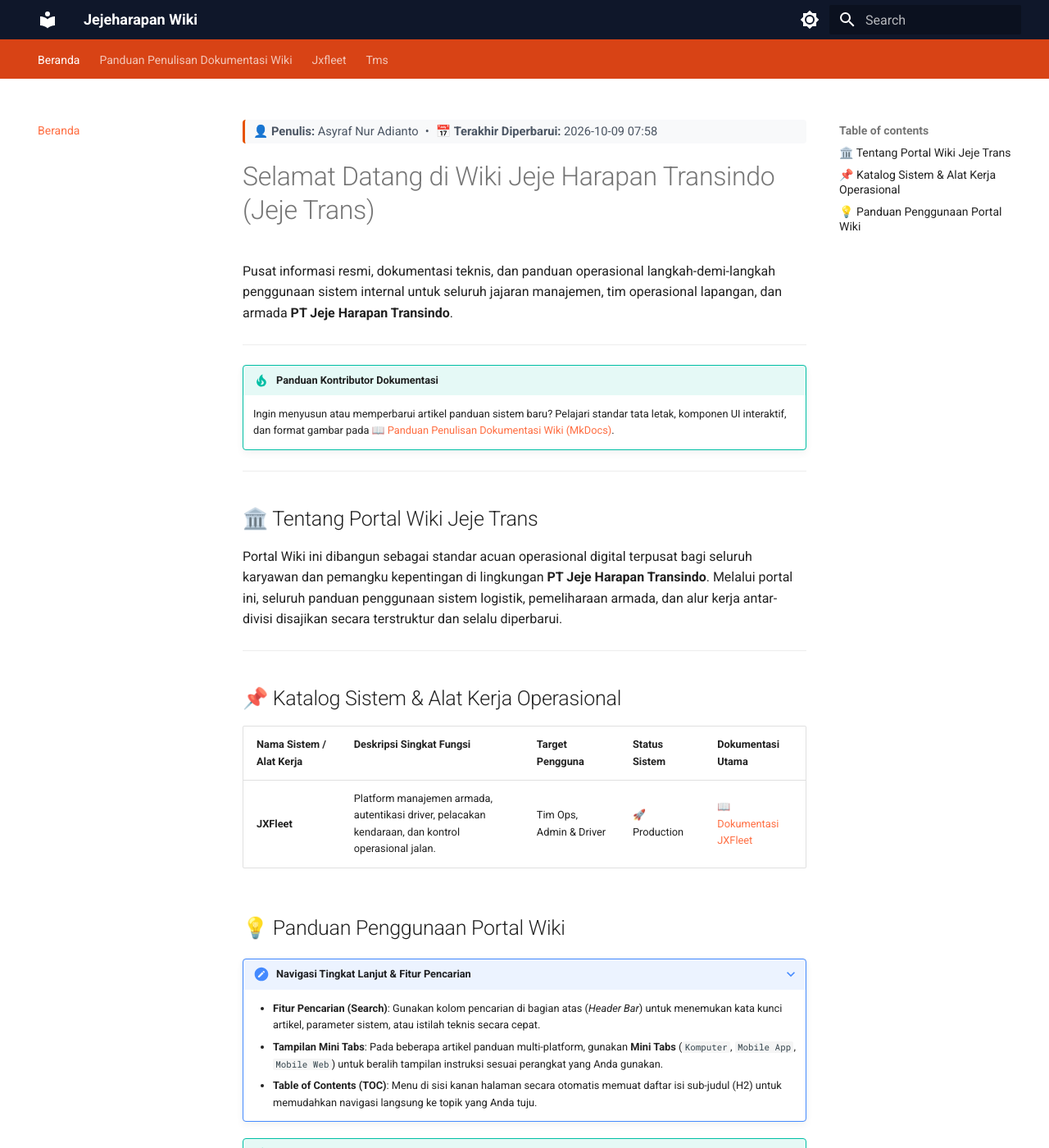
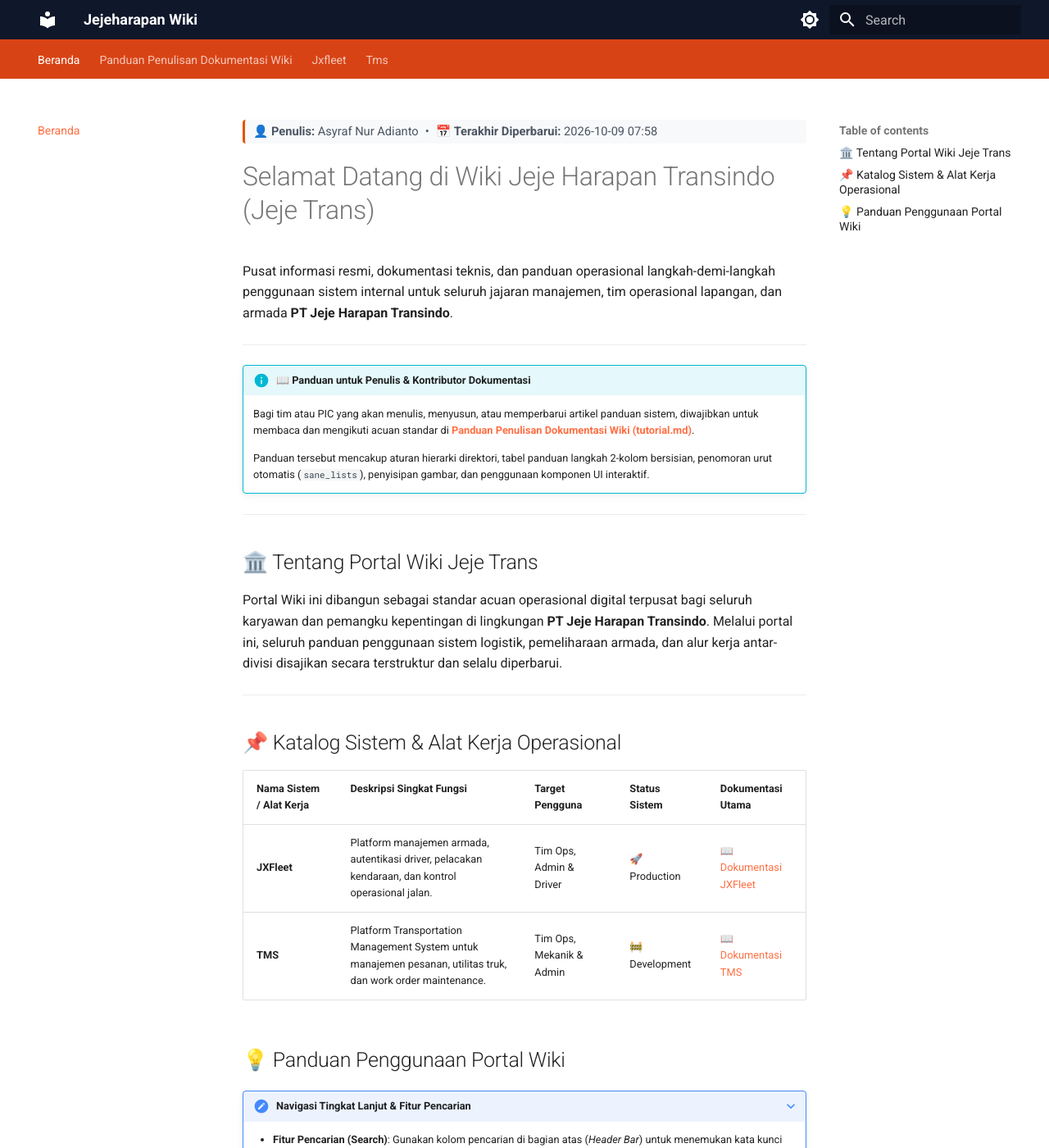
Before and after one commit to jejeharapan/wiki, an MkDocs documentation site: the page built from article/index.md, in a window 1280 px wide and 1400 px high. Shown: the whole window at 82% size. Built offline with MkDocs 1.6.1 and Material for MkDocs 9.7.7, drawn with Linux system fonts in a browser that asks for light colours.

Commit message:
docs: update navigation labels in .pages files and index.md guide

```diff
--- a/article/index.md
+++ b/article/index.md
@@ -10,8 +10,10 @@ Pusat informasi resmi, dokumentasi teknis, dan panduan operasional langkah-demi-
 
 ---
 
-!!! tip "Panduan Kontributor Dokumentasi"
-    Ingin menyusun atau memperbarui artikel panduan sistem baru? Pelajari standar tata letak, komponen UI interaktif, dan format gambar pada [📖 Panduan Penulisan Dokumentasi Wiki (MkDocs)](tutorial.md).
+!!! info "📖 Panduan untuk Penulis & Kontributor Dokumentasi"
+    Bagi tim atau PIC yang akan menulis, menyusun, atau memperbarui artikel panduan sistem, diwajibkan untuk membaca dan mengikuti acuan standar di **[Panduan Penulisan Dokumentasi Wiki (tutorial.md)](tutorial.md)**.
+
+    Panduan tersebut mencakup aturan hierarki direktori, tabel panduan langkah 2-kolom bersisian, penomoran urut otomatis (`sane_lists`), penyisipan gambar, dan penggunaan komponen UI interaktif.
 
 ---
 
@@ -25,7 +27,8 @@ Portal Wiki ini dibangun sebagai standar acuan operasional digital terpusat bagi
 
 | Nama Sistem / Alat Kerja | Deskripsi Singkat Fungsi | Target Pengguna | Status Sistem | Dokumentasi Utama |
 | :--- | :--- | :--- | :--- | :--- |
-| **JXFleet** | Platform manajemen armada, autentikasi driver, pelacakan kendaraan, dan kontrol operasional jalan. | Tim Ops, Admin & Driver | 🚀 Production | [📖 Dokumentasi JXFleet](JXFleet/index.md) |
+| **JXFleet** | Platform manajemen armada, autentikasi driver, pelacakan kendaraan, dan kontrol operasional jalan. | Tim Ops, Admin & Driver | 🚀 Production | [📖 Dokumentasi JXFleet](jxfleet/index.md) |
+| **TMS** | Platform Transportation Management System untuk manajemen pesanan, utilitas truk, dan work order maintenance. | Tim Ops, Mekanik & Admin | 🚧 Development | [📖 Dokumentasi TMS](tms/index.md) |
 
 
 ## 💡 Panduan Penggunaan Portal Wiki
```
Also changed, not shown: 5 other files.
